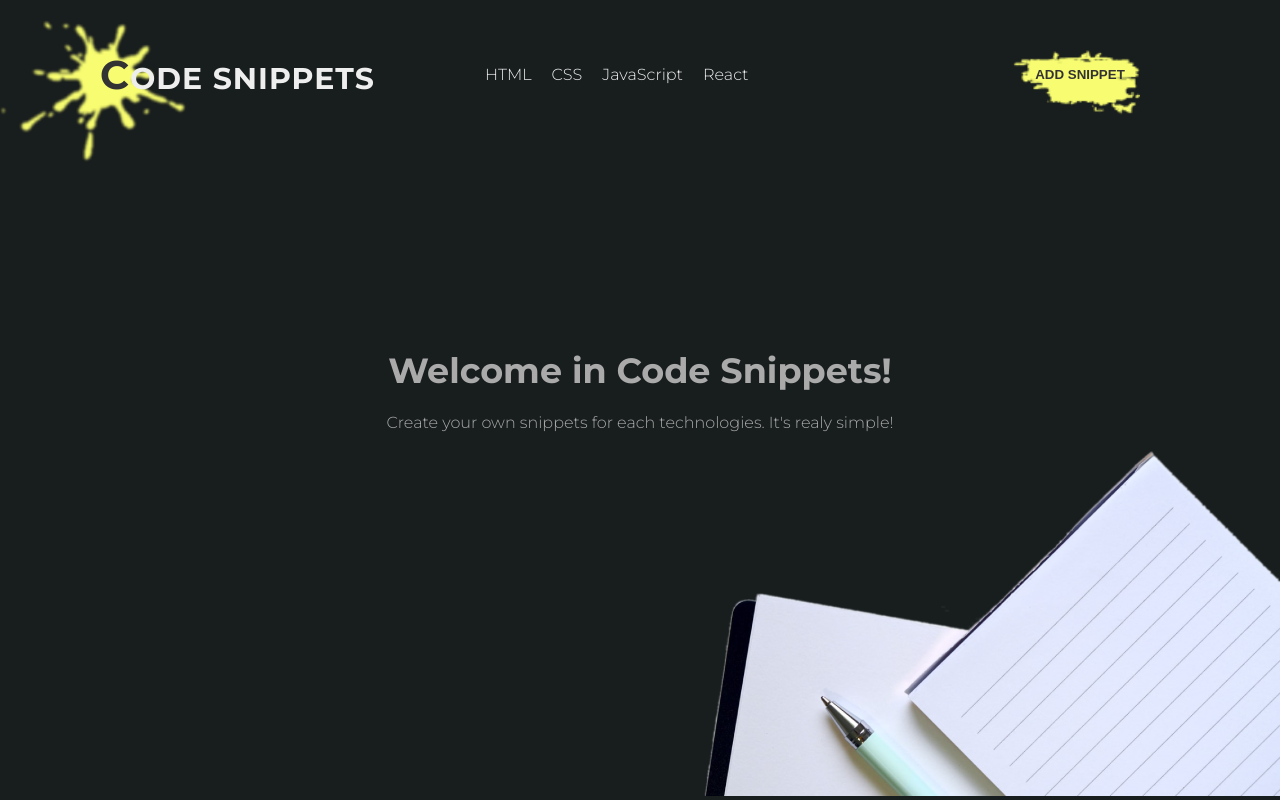
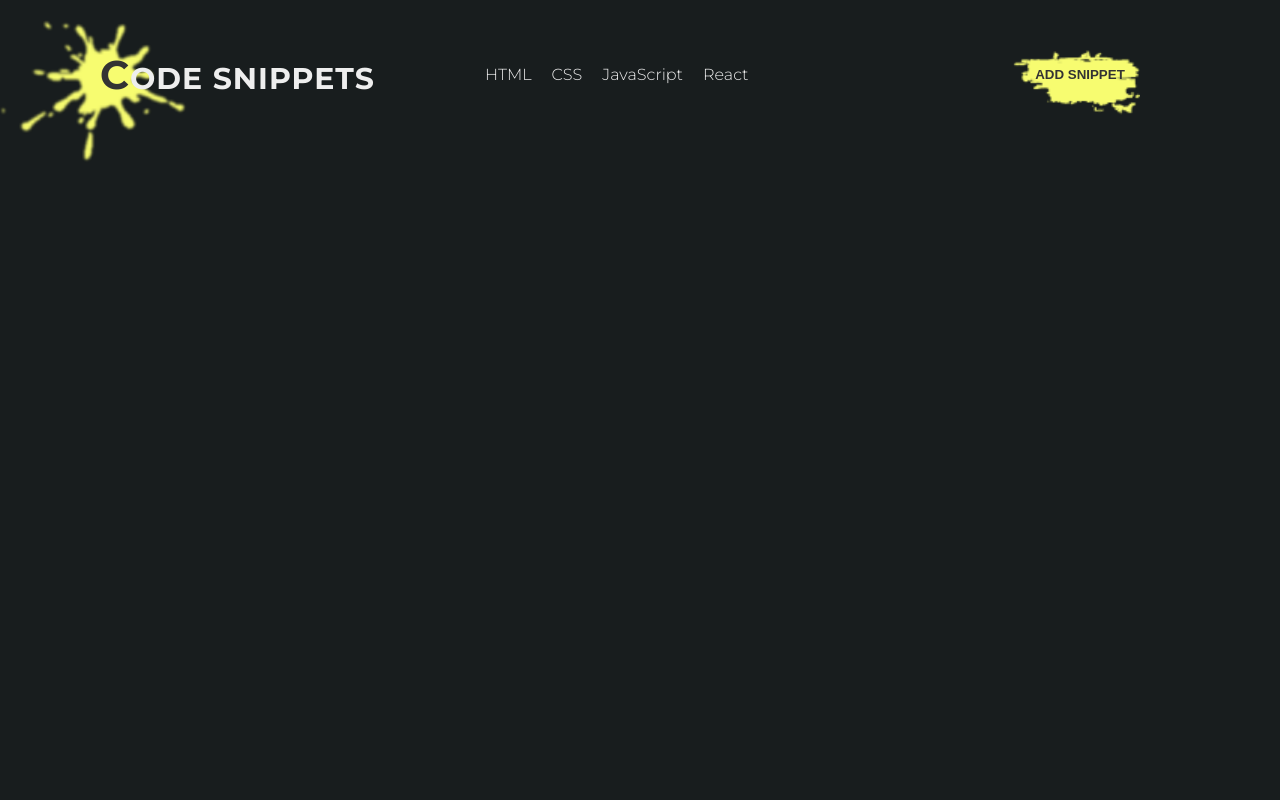
Before and after one commit to karolguzik/code-snippets, a React (Create React App) app: page / in a window 1280 px wide. Built offline with nearby package versions, Linux system fonts and the light colour scheme.

Commit message:
welcome view path changed

```diff
--- a/package.json
+++ b/package.json
@@ -1,4 +1,5 @@
 {
+  "homepage": "https://guzik912.github.io/code-snippets",
   "name": "code-snippets",
   "version": "0.1.0",
   "private": true,
@@ -6,6 +7,7 @@
     "@testing-library/jest-dom": "^4.2.4",
     "@testing-library/react": "^9.5.0",
     "@testing-library/user-event": "^7.2.1",
+    "gh-pages": "^3.1.0",
     "node-sass": "^4.14.1",
     "react": "^16.13.1",
     "react-dom": "^16.13.1",
@@ -16,6 +18,8 @@
     "shortid": "^2.2.15"
   },
   "scripts": {
+    "predeploy": "npm run build",
+    "deploy": "gh-pages -d build",
     "start": "react-scripts start",
     "build": "react-scripts build",
     "test": "react-scripts test",
--- a/src/App.js
+++ b/src/App.js
@@ -155,7 +155,7 @@ class App extends React.Component {
       <AppContext.Provider value={context}>
         <Header />
         <Switch>
-          <Route exact path="/" component={WelcomeView} />
+          <Route exact path="/code-snippets" component={WelcomeView} />
           <Route path="/html" component={HtmlView} />
           <Route path="/snippet/:id" component={SnippetView} />
           <Route path="/css" component={CssView} />
```
Also changed, not shown: 1 other file (tests, documents, lock files or other folders).
